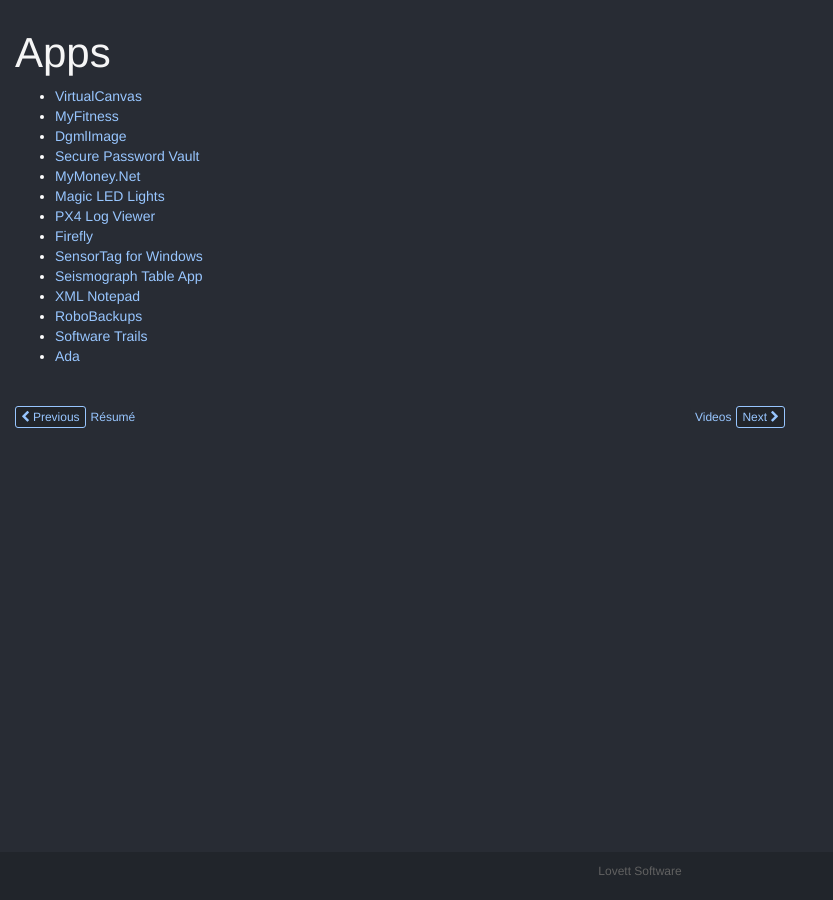
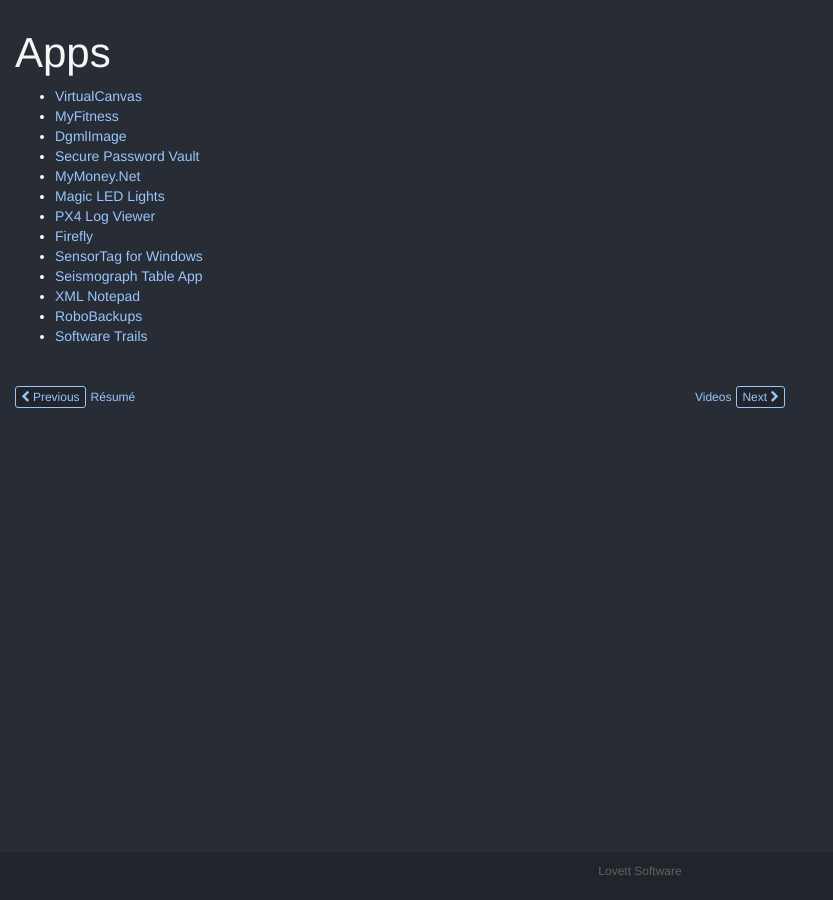
Before and after one commit to lovettchris/lovettchris.github.io, an MkDocs documentation site: the page built from docs/apps/index.md, in a window 1280 px wide. Shown: the whole page, without its empty margins (0-833 px from the left). Built offline with MkDocs 1.6.1, drawn with Linux system fonts in a browser that asks for light colours.

Commit message:
remove app

```diff
--- a/docs/apps/index.md
+++ b/docs/apps/index.md
@@ -13,4 +13,3 @@
 - [XML Notepad](https://microsoft.github.io/XmlNotepad/)
 - [RoboBackups](https://lovettsoftwarestorage.blob.core.windows.net/downloads/RoboBackups/RoboBackups.application)
 - [Software Trails](https://lovettsoftwarestorage.blob.core.windows.net/downloads/SoftwareTrails/SoftwareTrails.application)
-- [Ada](https://lovettsoftwarestorage.blob.core.windows.net/downloads/AdaKiosk/AdaKiosk.application)
```
